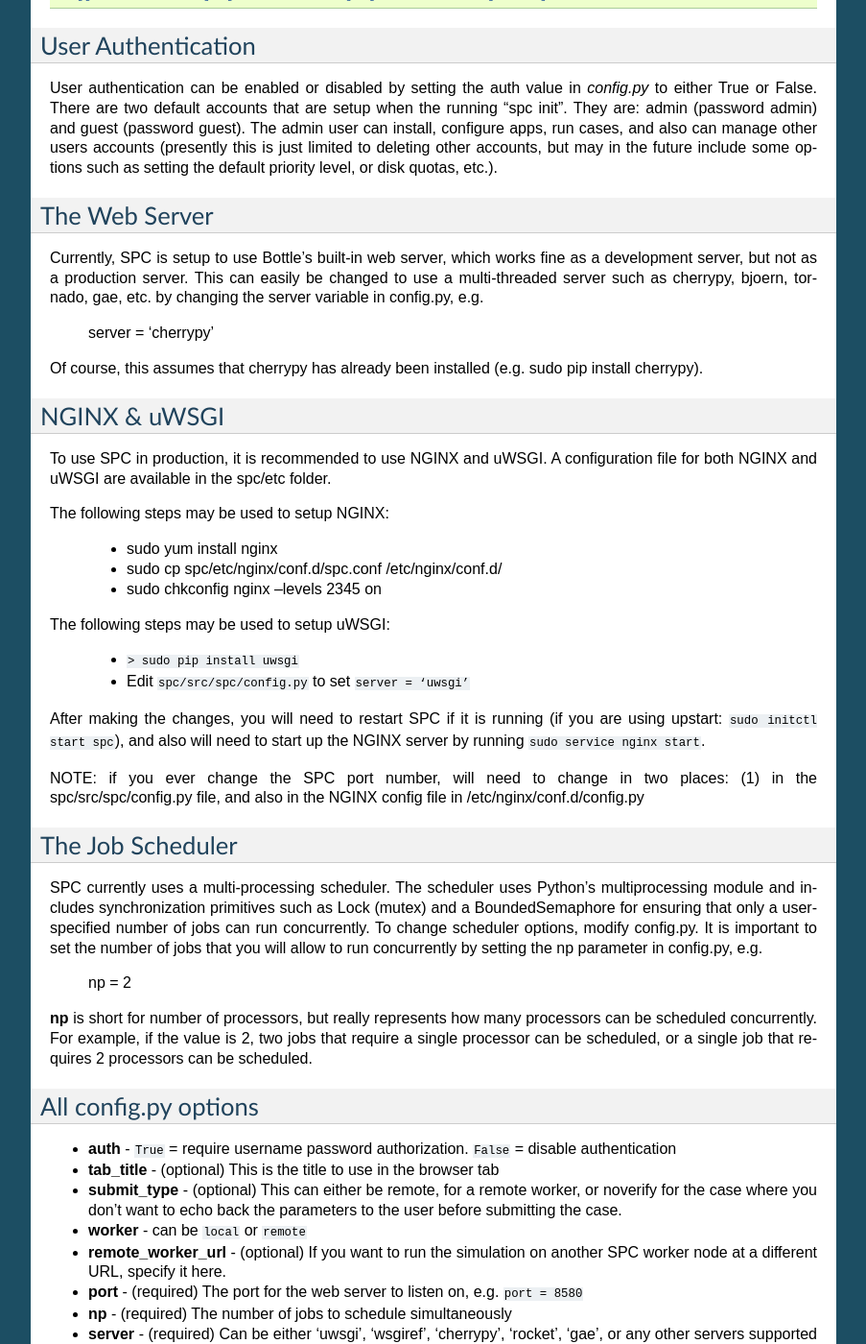
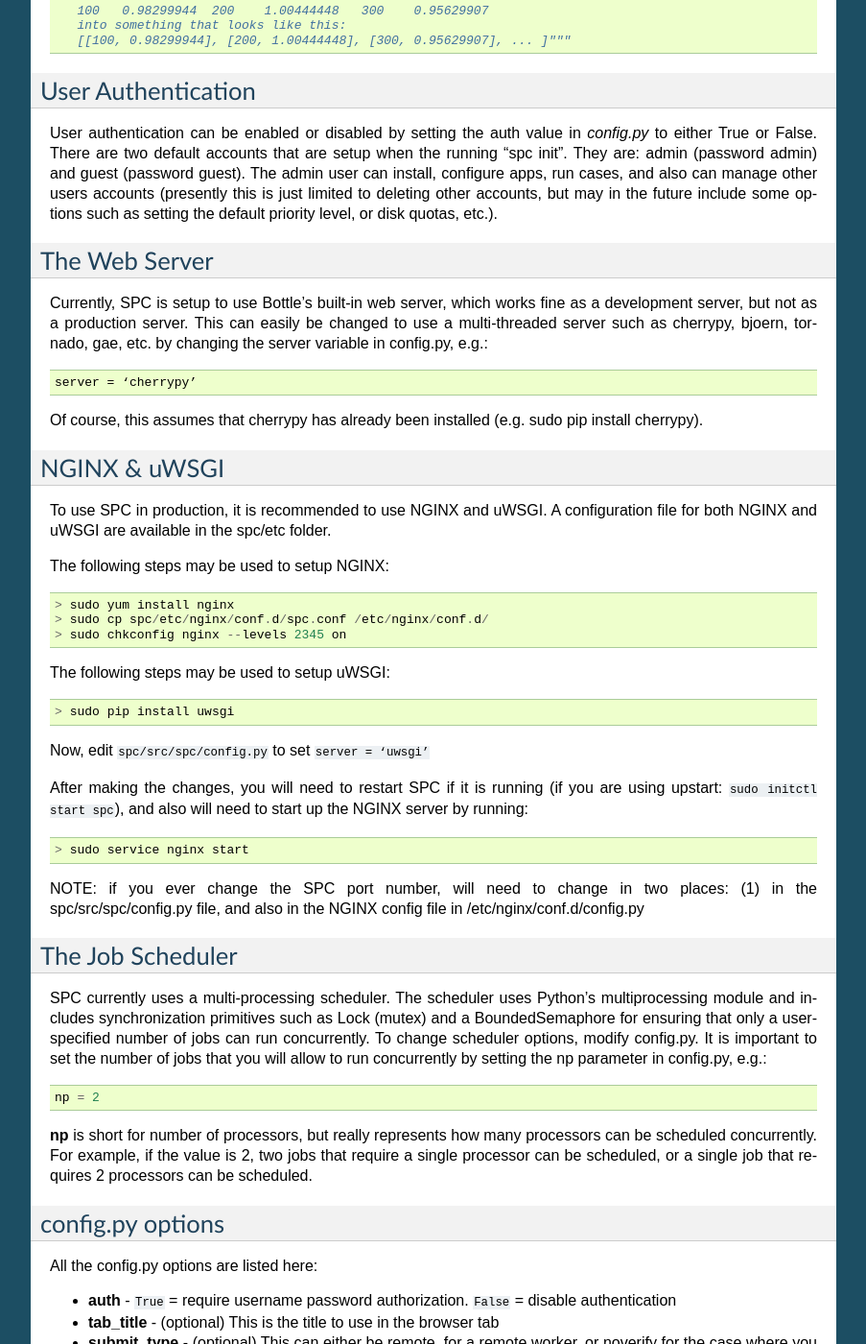
Before and after one commit to whbrewer/spc, a Sphinx documentation site: the page built from docs/source/index.rst, in a window 1280 px wide and 1400 px high, scrolled down 4001 px. Shown: the whole window at 96% size, without its empty margins (198-1101 px from the left). Built offline with Sphinx 7.4.7, drawn with Linux system fonts in a browser that asks for light colours; some of the changed text lies outside the part shown.

Commit message:
update docs

```diff
--- a/docs/source/index.rst
+++ b/docs/source/index.rst
@@ -12,11 +12,11 @@ Getting started
 
 The latest version of SPC can be downloaded from https://bitbucket.org/whbrewer/spc.  This was developed using Python 2.7 for compatibility with other modules, and thus is not currently compatible with Python 3.
 
-Currently, SPC cannot be installed as a typical application but simply runs from wherever the directory is located.  To setup SPC, one needs to first generate a database, and also a Python configuration file (src/config.py) as follows:
+Currently, SPC cannot be installed as a typical application but simply runs from wherever the directory is located.  To setup SPC, one needs to first generate a database, and also a Python configuration file (src/config.py) as follows::
 
     > spc init
 
-To start running the server, then type:
+To start running the server, then type::
 
     > spc run
 
@@ -125,7 +125,7 @@ to a file containing set of switches that the program reads::
 
     -x2 -s2 -n100 -v5 -r10 -k1 -i4 -j0.5 -f0.9 -g100 -oNBH -h0.5 -c5 -u5
 
-This was accomplished by adding the following code to the preprocess() function in process.py:
+This was accomplished by adding the following code to the preprocess() function in process.py::
 
     if fn == 'fpg.in': ...
 
@@ -161,7 +161,7 @@ User authentication can be enabled or disabled by setting the auth value in `con
 The Web Server
 --------------
 
-Currently, SPC is setup to use Bottle’s built-in web server, which works fine as a development server, but not as a production server.  This can easily be changed to use a multi-threaded server such as cherrypy, bjoern, tornado, gae, etc. by changing the server variable in config.py, e.g.
+Currently, SPC is setup to use Bottle’s built-in web server, which works fine as a development server, but not as a production server.  This can easily be changed to use a multi-threaded server such as cherrypy, bjoern, tornado, gae, etc. by changing the server variable in config.py, e.g.::
 
     server = ‘cherrypy’
 
@@ -172,34 +172,37 @@ NGINX & uWSGI
 
 To use SPC in production, it is recommended to use NGINX and uWSGI.  A configuration file for both NGINX and uWSGI are available in the spc/etc folder.
 
-The following steps may be used to setup NGINX:
+The following steps may be used to setup NGINX::
 
-	* sudo yum install nginx
-	* sudo cp spc/etc/nginx/conf.d/spc.conf /etc/nginx/conf.d/
-	* sudo chkconfig nginx --levels 2345 on
+	> sudo yum install nginx
+	> sudo cp spc/etc/nginx/conf.d/spc.conf /etc/nginx/conf.d/
+	> sudo chkconfig nginx --levels 2345 on
 
 
-The following steps may be used to setup uWSGI:
+The following steps may be used to setup uWSGI::
 
-	* ``> sudo pip install uwsgi``
+	> sudo pip install uwsgi
 
-	* Edit ``spc/src/spc/config.py`` to set ``server = ‘uwsgi’``
+Now, edit ``spc/src/spc/config.py`` to set ``server = ‘uwsgi’``
 
-After making the changes, you will need to restart SPC if it is running (if you are using upstart: ``sudo initctl start spc``), and also will need to start up the NGINX server by running ``sudo service nginx start``.
+After making the changes, you will need to restart SPC if it is running (if you are using upstart: ``sudo initctl start spc``), and also will need to start up the NGINX server by running::
+
+	> sudo service nginx start
 
 NOTE: if you ever change the SPC port number, will need to change in two places: (1) in the spc/src/spc/config.py file, and also in the NGINX config file in /etc/nginx/conf.d/config.py
 
 The Job Scheduler
 -----------------
 
-SPC currently uses a multi-processing scheduler.  The scheduler uses Python’s multiprocessing module and includes synchronization primitives such as Lock (mutex) and a BoundedSemaphore for ensuring that only a user-specified number of jobs can run concurrently.  To change scheduler options, modify config.py.  It is important to set the number of jobs that you will allow to run concurrently by setting the np parameter in config.py, e.g.
+SPC currently uses a multi-processing scheduler.  The scheduler uses Python’s multiprocessing module and includes synchronization primitives such as Lock (mutex) and a BoundedSemaphore for ensuring that only a user-specified number of jobs can run concurrently.  To change scheduler options, modify config.py.  It is important to set the number of jobs that you will allow to run concurrently by setting the np parameter in config.py, e.g.::
 
     np = 2
 
 **np** is short for number of processors, but really represents how many processors can be scheduled concurrently.  For example, if the value is 2, two jobs that require a single processor can be scheduled, or a single job that requires 2 processors can be scheduled.
 
-All config.py options
+config.py options
 ---------------------
+All the config.py options are listed here:
 
 * **auth** - ``True`` = require username password authorization.  ``False`` = disable authentication
 * **tab_title** - (optional) This is the title to use in the browser tab
@@ -217,26 +220,25 @@ All config.py options
 Setting up MPI-based applications
 ---------------------------------
 
-Install MPI software (e.g. www.mpich.org)
-In config.py, set the mpirun parameter, e.g.
+MPI may be used for running parallel applications.  First, one must install the MPI software (e.g. www.mpich.org)
+
+In config.py, set the mpirun parameter, e.g.::
 
     mpirun = '/usr/local/bin/mpiexec'
 
 In config.py, the np parameter has to be set to a value of greater than 1.
 After clicking Start, then Continue, select the number of processors to use for this run:
 
-For example, setting the value to 2, will execute the command:
+For example, setting the value to 2, will execute the command::
 
     mpiexec –n 2 app.exe
 
 Docker
 ------
 
-Notice, this is still a largely untested feature and still may be considered in alpha mode.
+Docker may be used in conjunction with SPC to run remote jobs.  To use Docker with SPC, first docker (on Fedora/Centos, etc. “sudo yum update -y; sudo yum install docker” or on Ubuntu “sudo apt-get update; sudo apt-get install docker-ce”) and docker-py must be installed (“sudo pip install docker-py").  Startup docker (“sudo service docker start”).  Thirdly, you should pull an Docker images that is running an SPC worker by running, e.g.::
 
-Docker may be used in conjunction with SPC to run remote jobs.  To use Docker with SPC, first docker (on Fedora/Centos, etc. “sudo yum update -y; sudo yum install docker” or on Ubuntu “sudo apt-get update; sudo apt-get install docker-ce”) and docker-py must be installed (“sudo pip install docker-py").  Startup docker (“sudo service docker start”).  Thirdly, you should pull an Docker images that is running an SPC worker by running, e.g.
-
-	docker pull whbrewer/spc
+	> docker pull whbrewer/spc
 
 Then, you can bring up the /docker view in SPC by clicking on the hamburger icon on the top right, and click the Docker option.  From there, you can create a container from the image by clicking the   icon under the docker images actions.  On creation you may specify host and container port numbers, but since the container version of SPC is listening on port 8581, best to just leave them as the defaults given.   Once you create the container, you will need to start it, so click the  icon.  The container should start running, and should be able to access from the browser using http://url:8581 (e.g. http://localhost:8581) . The container version of SPC is running on port 8581, so that it doesn’t conflict with SPC running on the host.
 
@@ -253,7 +255,7 @@ One can login to the Docker container and modify SPC to add new apps.  Once this
     WORKDIR /root/spc
     ENTRYPOINT ["python", "spc", "runworker"]
 
-Here, the FROM statement is the image that you are basing SPC on, possibly a previous SPC container, or an Ubuntu base image.  The third argument “runworker” can be just “run” if you want to run a regular SPC installation, or “runworker" if you want to just use it as a worker node, i.e. no user interface.  In this case, you can build the new image using a command such as:
+Here, the FROM statement is the image that you are basing SPC on, possibly a previous SPC container, or an Ubuntu base image.  The third argument “runworker” can be just “run” if you want to run a regular SPC installation, or “runworker" if you want to just use it as a worker node, i.e. no user interface.  In this case, you can build the new image using a command such as::
 
 	docker build -t spc .
 
```
Also changed, not shown: other parts of docs/source/index.rst (+9 -9 lines).
